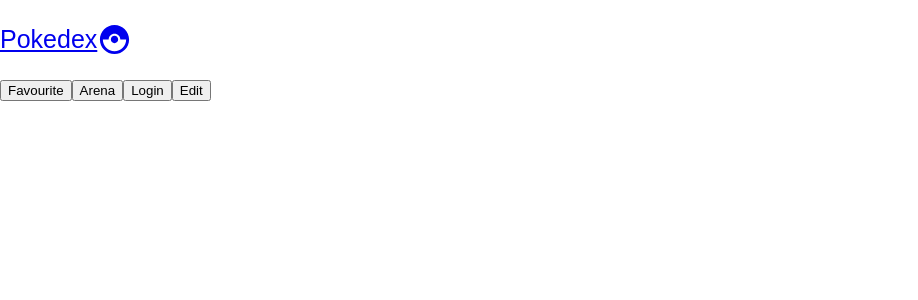
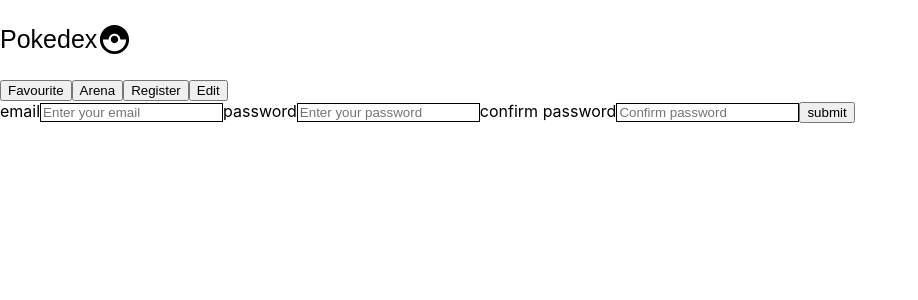
Before and after one commit to Szymon0C/PokeApp, a React (Create React App) app: page /log-reg in a window 1280 px wide. Shown: the top 300 px of the page, without its empty margins (0-918 px from the left). Built offline with nearby package versions, Linux system fonts and the light colour scheme.

Commit message:
05.09 #2 update

```diff
--- a/src/components/navigation/Nav.js
+++ b/src/components/navigation/Nav.js
@@ -8,6 +8,7 @@ import Logo from "./components/logo/Logo";
 import HomePage from "./components/homePage/HomePage";
 import Favourite from "./components/fav/Favourite";
 import Arena from "./components/arena/Arena";
+import RegLog from "./components/regLog/RegLog";
 
 import FullPagePokemon from "./components/homePage/components/pokeList/components/fullPagePokemon/fullPagePokemon";
 
@@ -19,9 +20,9 @@ export default function Nav() {
   return (
     <S.NavWrapper>
       <BrowserRouter>
-        <Link to={"/"}>
+        <S.StyledLink to={"/"}>
           <Logo />
-        </Link>
+        </S.StyledLink>
         <Link to={"/favourtie"}>
           <button>Favourite</button>
         </Link>
@@ -29,7 +30,7 @@ export default function Nav() {
           <button>Arena</button>
         </Link>
         <Link to={"/log-reg"}>
-          <button>Login</button>
+          <button>Register</button>
         </Link>
         <Link to={"/edit"}>
           <button>Edit</button>
@@ -39,6 +40,8 @@ export default function Nav() {
           <Route path="/" element={<HomePage />} />
           <Route path="/favourtie" element={<Favourite />} />
           <Route path="/arena" element={<Arena />} />
+          <Route path="/log-reg" element={<RegLog />} />
+
           <Route
             path="/full-page"
             element={<FullPagePokemon index={index} />}
--- a/src/components/navigation/components/arena/Arena.js
+++ b/src/components/navigation/components/arena/Arena.js
@@ -1,7 +1,7 @@
 import { useContext, useEffect, useState } from "react";
 
 import { ArenaContext } from "../../../../contexts/ArenaContext";
-
+import { Link } from "react-router-dom";
 import useFights from "../../../../customHooks/useFights";
 
 import Pokemon from "../homePage/components/pokeList/components/pokemon/Pokemon";
@@ -29,18 +29,6 @@ export default function Arena() {
   };
 
   const showResults = () => {
-    console.log(
-      "win" +
-        win.filter((e) => {
-          return typeof e === "number";
-        }).length
-    );
-    console.log(
-      "lose" +
-        lose.filter((e) => {
-          return typeof e === "number";
-        }).length
-    );
     return (
       <>
         <Pokemon url={winnerIndex} />
@@ -55,7 +43,7 @@ export default function Arena() {
   }, [winnerIndex]);
 
   if (arenaPokemons.length === 0) {
-    return <h1>Brak Pokemonów na arenie!</h1>;
+    return <h1>No pokemon in the arena!</h1>;
   }
 
   return (
@@ -69,13 +57,17 @@ export default function Arena() {
           </S.PokemonsWrapper>
         </>
       )}
+
+      <Link to={"/"}>
         <S.ClearButton
           onClick={() => {
             setArenaPokemons([]);
           }}
         >
-        Clear the arena!
+          Leave the arena
         </S.ClearButton>
+      </Link>
+
       {winner && <S.StyledButton onClick={whoWin}>Let's fight</S.StyledButton>}
       {winnerIndex && showResults()}
     </S.ArenaWrapper>
--- a/src/components/navigation/components/arena/style.js
+++ b/src/components/navigation/components/arena/style.js
@@ -1,5 +1,5 @@
 import styled from "styled-components";
-
+import { Link } from "react-router-dom";
 const ArenaWrapper = styled.div`
   display: flex;
   flex-direction: column;
@@ -80,4 +80,5 @@ const StyledButton = styled.button`
     color: #eb3458;
   }
 `;
+
 export { ArenaWrapper, PokemonsWrapper, StyledButton, ClearButton };
--- a/src/components/navigation/components/homePage/components/pokeList/PokeList.js
+++ b/src/components/navigation/components/homePage/components/pokeList/PokeList.js
@@ -31,9 +31,9 @@ export default function PokeList() {
         );
       })}
       <S.ButtonsWrapper>
-        <button onClick={prevPage}>prev page</button>
-        <span>{page + 1}</span>
-        <button onClick={nextPage}>next page</button>
+        <S.PageButtons onClick={prevPage}>prev page</S.PageButtons>
+        <S.StyledPage>{page + 1}</S.StyledPage>
+        <S.PageButtons onClick={nextPage}>next page</S.PageButtons>
       </S.ButtonsWrapper>
     </>
   );
--- a/src/components/navigation/components/homePage/components/pokeList/components/fullPagePokemon/style.js
+++ b/src/components/navigation/components/homePage/components/pokeList/components/fullPagePokemon/style.js
@@ -46,6 +46,7 @@ const PokeStatsWrapper = styled.div`
   display: flex;
   flex-direction: column;
   align-items: center;
+  margin-bottom: 20px;
 `;
 const PokeStatsColumn = styled.div`
   width: 800px;
--- a/src/components/navigation/components/homePage/components/pokeList/style.js
+++ b/src/components/navigation/components/homePage/components/pokeList/style.js
@@ -1,6 +1,7 @@
 import styled from "styled-components";
 
 import { Link } from "react-router-dom";
+import { style } from "@mui/system";
 
 const StyledButton = styled.button`
   border: none;
@@ -12,5 +13,28 @@ const StyledLink = styled(Link)`
 const ButtonsWrapper = styled.div`
   position: fixed;
   bottom: 0;
+  display: flex;
+  justify-content: end;
+  margin-right: 270px;
+  align-items: center;
+  width: 100vw;
+  height: 50px;
+  background-color: rgba(360, 360, 360, 0.4);
 `;
-export { StyledButton, StyledLink, ButtonsWrapper };
+const PageButtons = styled.button`
+  background: none;
+  border: 1px solid #eb3458;
+  border-radius: 5px;
+  display: flex;
+  justify-content: center;
+  align-items: center;
+  color: #eb3458;
+  height: 30px;
+  width: 100px;
+  margin-left: 10px;
+  margin-right: 10px;
+`;
+const StyledPage = styled.span`
+  color: #eb3458;
+`;
+export { StyledButton, StyledLink, ButtonsWrapper, PageButtons, StyledPage };
--- a/src/components/navigation/components/logo/style.js
+++ b/src/components/navigation/components/logo/style.js
@@ -6,6 +6,8 @@ const LogoWrapper = styled.div`
   @import url("http://fonts.cdnfonts.com/css/pokemon-solid");
   font-family: "Pokemon Solid", sans-serif;
   font-size: 25px;
+  text-decoration: none;
+  color: #000;
 `;
 
 export { LogoWrapper };
--- /dev/null
+++ b/src/components/navigation/components/regLog/RegLog.js
@@ -0,0 +1,5 @@
+import Registration from "./registration/Registration";
+
+export default function RegLog() {
+  return <Registration />;
+}
--- /dev/null
+++ b/src/components/navigation/components/regLog/registration/Registration.js
@@ -0,0 +1,59 @@
+import { useFormik } from "formik";
+import { basicSchema } from "../../../../../schemas";
+
+import * as S from "./style";
+
+export default function Registration() {
+  const onSubmit = () => {
+    console.log(formik.values);
+  };
+
+  const formik = useFormik({
+    initialValues: {
+      email: "",
+      password: "",
+      confirmPassword: "",
+    },
+    validationSchema: basicSchema,
+    onSubmit,
+  });
+
+  return (
+    <div>
+      <form onSubmit={formik.handleSubmit}>
+        <label htmlFor="email">email</label>
+        <S.styledInput
+          error={formik.errors.email ? true : false}
+          type="email"
+          value={formik.values.email}
+          onChange={formik.handleChange}
+          id="email"
+          placeholder="Enter your email"
+          onBlur={formik.handleBlur}
+        />
+
+        <label htmlFor="password">password</label>
+        <S.styledInput
+          error={formik.errors.password ? true : false}
+          type="password"
+          value={formik.values.password}
+          onChange={formik.handleChange}
+          id="password"
+          placeholder="Enter your password"
+          onBlur={formik.handleBlur}
+        />
+        <label>confirm password</label>
+        <S.styledInput
+          error={formik.errors.confirmPassword ? true : false}
+          type="password"
+          value={formik.values.confirmPassword}
+          onChange={formik.handleChange}
+          id="confirmPassword"
+          placeholder="Confirm password"
+          onBlur={formik.handleBlur}
+        />
+        <button type="submit">submit</button>
+      </form>
+    </div>
+  );
+}
--- /dev/null
+++ b/src/components/navigation/components/regLog/registration/style.js
@@ -0,0 +1,8 @@
+import styled from "styled-components";
+
+const styledInput = styled.input`
+  border: ${(props) => {
+    return props.error === true ? " 1px solid red" : "1px solid black";
+  }};
+`;
+export { styledInput };
--- a/src/components/navigation/style.js
+++ b/src/components/navigation/style.js
@@ -1,8 +1,8 @@
 import styled from "styled-components";
-const NavWrapper = styled.div`
-  // margin-left: 15px;
-  // height: 80px;
-  // display: flex;
-  // justify-content: space-between;
+import { Link } from "react-router-dom";
+const NavWrapper = styled.div``;
+const StyledLink = styled(Link)`
+  text-decoration: none;
+  color: #000;
 `;
-export { NavWrapper };
+export { NavWrapper, StyledLink };
--- /dev/null
+++ b/src/schemas/index.js
@@ -0,0 +1,19 @@
+import * as yup from "yup";
+
+const passwordRules =
+  /^(?=.*\d)(?=.*[a-zA-Z])(?=.*[A-Z])(?=.*[-\#\$\.\%\&\*])(?=.*[a-zA-Z]).{8}$/;
+
+export const basicSchema = yup.object().shape({
+  email: yup.string().email("Please enter a valid email").required("Required"),
+  password: yup
+    .string()
+    .matches(passwordRules, {
+      message:
+        "The password must match: At least 8 characters, at least 1 uppercase letter,  at least 1 lowercase letter, and 1 number",
+    })
+    .required("Required"),
+  confirmPassword: yup
+    .string()
+    .oneOf([yup.ref("password"), null], "Passwords must be the same!")
+    .required("Required"),
+});
```
Lines whose indentation alone changed are shown as unchanged.
